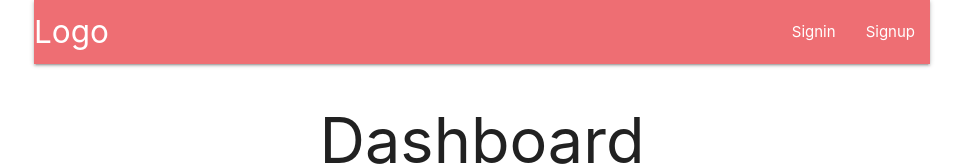
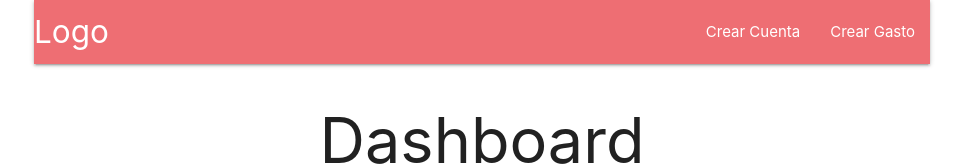
Before and after one commit to mendezdev/salary-summary-client, a React (Create React App) app: page / in a window 1280 px wide. Shown: the top 166 px of the page, without its empty margins (158-1121 px from the left). Built offline with nearby package versions, Linux system fonts and the light colour scheme; no server answers; sample sign-in values are in the browser's storage.

Commit message:
created logic to show links if is authenticated or not

```diff
--- /dev/null
+++ b/src/components/layout/GuestLinks.js
@@ -0,0 +1,13 @@
+import React from 'react'
+import { NavLink } from 'react-router-dom'
+
+const GuestLinks = (props) => {
+  return (
+    <ul id="nav-mobile" className="right">
+      <li><NavLink to="/signin">Signin</NavLink></li>
+      <li><NavLink to="/signup">Signup</NavLink></li>
+    </ul>
+  )
+}
+
+export default GuestLinks
--- a/src/components/layout/Navbar.js
+++ b/src/components/layout/Navbar.js
@@ -1,18 +1,29 @@
 import React from 'react'
-import { Link, NavLink } from 'react-router-dom'
+import { Link } from 'react-router-dom'
+import { connect } from 'react-redux'
 
-const Navbar = () => {
+import UserLinks from './UserLinks'
+import GuestLinks from './GuestLinks'
+
+const Navbar = (props) => {
+  console.log('[Navbar - props]', props)
+  const links = props.auth.isAuthenticated ? <UserLinks /> : <GuestLinks />
+
   return (
     <nav>
       <div className="nav-wrapper">
         <Link to="/" className="brand-logo left">Logo</Link>
-        <ul id="nav-mobile" className="right">
-          <li><NavLink to="/signin">Signin</NavLink></li>
-          <li><NavLink to="/signup">Signup</NavLink></li>
-        </ul>
+        {links}
       </div>
     </nav>
   )
 }
 
-export default Navbar
+const mapStateToProps = (state) => {
+  console.log('[mapStateToProps - state]', state)
+  return {
+    auth: state.auth
+  }
+}
+
+export default connect(mapStateToProps)(Navbar)
--- /dev/null
+++ b/src/components/layout/UserLinks.js
@@ -0,0 +1,13 @@
+import React from 'react'
+import { NavLink } from 'react-router-dom'
+
+const UserLinks = (props) => {
+  return (
+    <ul id="nav-mobile" className="right">
+      <li><NavLink to="/createAccount">Crear Cuenta</NavLink></li>
+      <li><NavLink to="/createExpense">Crear Gasto</NavLink></li>
+    </ul>
+  )
+}
+
+export default UserLinks
```
